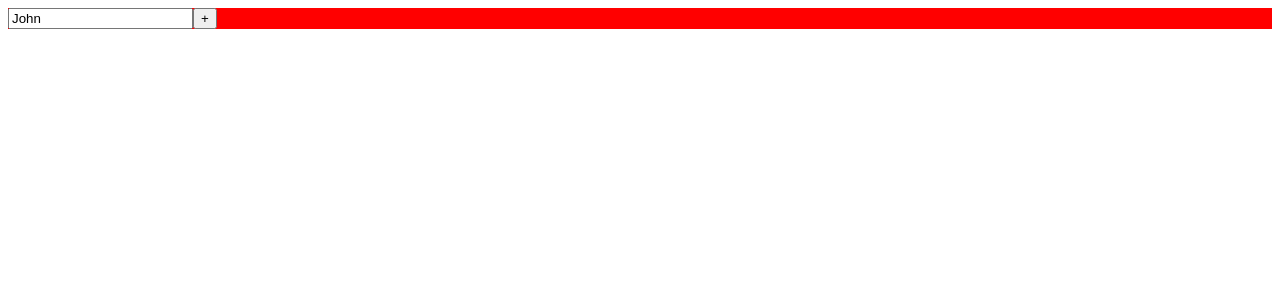
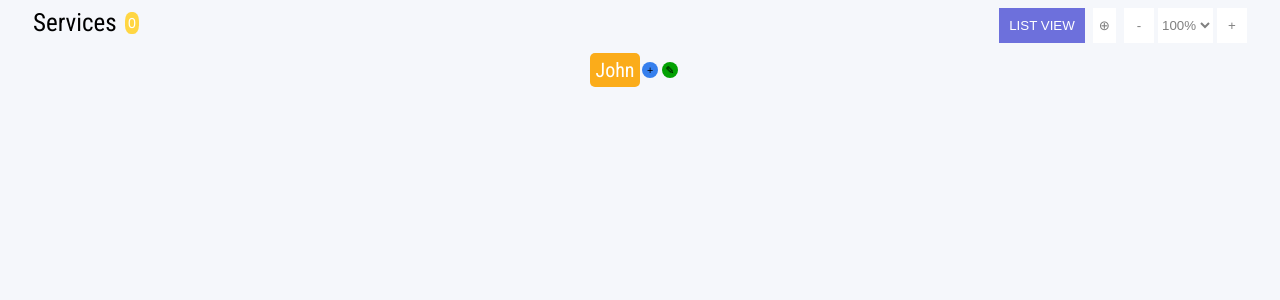
Before and after one commit to filipovandrij/-Draggable-Tree, a React (Create React App) app: page / in a window 1280 px wide. Shown: the top 300 px of the page. Built offline with nearby package versions, Linux system fonts and the light colour scheme.

Commit message:
create header and styled him

```diff
--- a/public/index.html
+++ b/public/index.html
@@ -8,6 +8,12 @@
       name="description"
       content="Web site created using create-react-app"
     />
+    <link rel="preconnect" href="https://fonts.googleapis.com" />
+    <link rel="preconnect" href="https://fonts.gstatic.com" crossorigin />
+    <link
+      href="https://fonts.googleapis.com/css2?family=Roboto+Condensed&display=swap"
+      rel="stylesheet"
+    />
     <title>Services-test-Filipov</title>
   </head>
   <body>
--- a/src/App.scss
+++ b/src/App.scss
@@ -1,3 +1,71 @@
+body {
+  height: 100vh;
+  background-color: #f5f7fb;
+}
+
 .app {
-  background-color: red;
+  font-family: "Roboto Condensed", sans-serif;
 }
+
+.family-tree {
+  font-size: 20px;
+  display: flex;
+  flex-direction: row;
+  justify-content: center;
+  .block {
+    display: flex;
+    justify-content: center;
+  }
+  .father-block {
+    display: flex;
+    align-items: center;
+    justify-content: center;
+    margin-bottom: 10px;
+    input {
+      min-width: 20px;
+      max-width: 80px;
+    }
+  }
+  span {
+    color: white;
+    border-radius: 5px;
+    padding: 5px;
+    background-color: rgb(251, 172, 26);
+  }
+  button {
+    border: none;
+    width: 20px;
+    height: 20px;
+    display: flex;
+    align-items: center;
+    justify-content: center;
+    border-radius: 50%;
+    cursor: pointer;
+    transform: scale(0.8);
+  }
+
+  .delete-button {
+    background-color: red;
+  }
+  .add-button {
+    background-color: rgb(53, 127, 237);
+  }
+  .edit-button {
+    background-color: rgb(3, 161, 3);
+  }
+}
+
+.family-tree > div {
+  display: flex;
+  flex-direction: column;
+  align-items: center;
+  margin-right: 10px;
+  padding: 10px;
+}
+
+.family-tree > div > .family-tree {
+  display: flex;
+  flex-direction: row;
+  justify-content: space-between;
+  margin-top: 20px;
+}
--- a/src/App.tsx
+++ b/src/App.tsx
@@ -1,5 +1,6 @@
 import FamilyTree from "./components/FamilyTree";
 import "./App.scss";
+import Header from "./container/Header";
 
 type Props = {};
 const App = (props: Props) => {
@@ -10,6 +11,7 @@ const App = (props: Props) => {
   };
   return (
     <div className="app">
+      <Header />
       <FamilyTree family={familyData} />
     </div>
   );
--- a/src/components/FamilyTree.tsx
+++ b/src/components/FamilyTree.tsx
@@ -5,6 +5,7 @@ interface Person {
   name: string;
   children?: Person[];
   parent?: Person;
+  editMode?: boolean;
 }
 
 interface FamilyTreeProps {
@@ -15,7 +16,7 @@ const FamilyTree: React.FC<FamilyTreeProps> = ({ family }) => {
   const [familyData, setFamilyData] = useState<Person>(family);
 
   const handleAddChild = (person: Person) => {
-    const childName = prompt("Введіть ім'я нового дитини:");
+    const childName = prompt("Введите имя нового ребенка:");
     if (childName) {
       const newChild: Person = {
         id: Math.random(),
@@ -39,25 +40,65 @@ const FamilyTree: React.FC<FamilyTreeProps> = ({ family }) => {
     }
   };
 
+  const handleChangeName = (
+    person: Person,
+    event: React.ChangeEvent<HTMLInputElement>
+  ) => {
+    person.name = event.target.value;
+    setFamilyData({ ...familyData });
+  };
+
+  const handleToggleEditMode = (person: Person) => {
+    person.editMode = !person.editMode;
+    setFamilyData({ ...familyData });
+  };
+
   console.log(familyData);
 
-  const renderFamilyTree = (person: Person, level: number): JSX.Element => {
+  const renderFamilyTree = (person: Person): JSX.Element => {
     return (
-      <div key={person.id} style={{ marginLeft: `${level * 20}px` }}>
-        <div>
-          <input type="text" defaultValue={person.name} />
-          <button onClick={() => handleAddChild(person)}>+</button>
+      <div key={person.id}>
+        <div className="father-block">
+          {person.editMode ? (
+            <input
+              type="text"
+              value={person.name}
+              onChange={(event) => handleChangeName(person, event)}
+            />
+          ) : (
+            <span>{person.name}</span>
+          )}
+          <button className="add-button" onClick={() => handleAddChild(person)}>
+            +
+          </button>
           {person.parent && (
-            <button onClick={() => handleRemoveChild(person)}>-</button>
+            <button
+              className="delete-button"
+              onClick={() => handleRemoveChild(person)}
+            >
+              X
+            </button>
           )}
+          <button
+            className="edit-button"
+            onClick={() => handleToggleEditMode(person)}
+          >
+            {person.editMode ? "✔" : "✎"}
+          </button>
         </div>
-        {person.children &&
-          person.children.map((child) => renderFamilyTree(child, level + 1))}
+        <div className="block">
+          {person.children &&
+            person.children.map((child) => (
+              <React.Fragment key={child.id}>
+                {renderFamilyTree(child)}
+              </React.Fragment>
+            ))}
+        </div>
       </div>
     );
   };
 
-  return <div className="family-tree">{renderFamilyTree(familyData, 0)}</div>;
+  return <div className="family-tree">{renderFamilyTree(familyData)}</div>;
 };
 
 export default FamilyTree;
--- /dev/null
+++ b/src/container/Header.scss
@@ -0,0 +1,77 @@
+header {
+  display: flex;
+  justify-content: space-between;
+  padding: 0 25px;
+}
+
+.main-logo {
+  .logotype {
+    color: black;
+    font-size: 25px;
+    display: flex;
+    align-items: center;
+    justify-content: center;
+    .logotype-0 {
+      margin-left: 8px;
+      background-color: rgb(255, 214, 67);
+      color: white;
+      font-size: 14px;
+      border-radius: 40%;
+      padding: 3px;
+    }
+  }
+}
+.size-options-box {
+  display: flex;
+  justify-content: space-between;
+
+  .to-center-options {
+    display: flex;
+    justify-content: space-between;
+    .list-view-btn {
+      background-color: #6d70dc;
+      color: white;
+      padding: 10px;
+      border: none;
+    }
+    .to-center-btn {
+      color: grey;
+      background-color: white;
+      border: none;
+      margin-left: 8px;
+      &:hover {
+        color: white;
+        background-color: #c9cbcf;
+      }
+    }
+  }
+
+  .scale-options {
+    margin-left: 8px;
+    display: flex;
+    margin-left: 8px;
+    justify-content: center;
+
+    .decrement-btn,
+    .increment-btn {
+      color: grey;
+      width: 30px;
+      background-color: white;
+      border: none;
+      &:hover {
+        color: white;
+        background-color: #c9cbcf;
+      }
+    }
+    .select-scale {
+      margin: 0 4px;
+      color: grey;
+      background-color: white;
+      border: none;
+      &:hover {
+        color: white;
+        background-color: #c9cbcf;
+      }
+    }
+  }
+}
--- /dev/null
+++ b/src/container/Header.tsx
@@ -0,0 +1,91 @@
+import { useState } from "react";
+import "./Header.scss";
+
+type Props = {};
+
+const Header = (props: Props) => {
+  const [scale, setScale] = useState("100%");
+
+  const handleIncrease = () => {
+    const options = [
+      "25%",
+      "30%",
+      "40%",
+      "50%",
+      "60%",
+      "70%",
+      "80%",
+      "90%",
+      "100%",
+      "125%",
+      "150%",
+    ];
+    const currentIndex = options.indexOf(scale);
+    if (currentIndex < options.length - 1) {
+      setScale(options[currentIndex + 1]);
+    }
+  };
+
+  const handleDecrease = () => {
+    const options = [
+      "25%",
+      "30%",
+      "40%",
+      "50%",
+      "60%",
+      "70%",
+      "80%",
+      "90%",
+      "100%",
+      "125%",
+      "150%",
+    ];
+    const currentIndex = options.indexOf(scale);
+    if (currentIndex > 0) {
+      setScale(options[currentIndex - 1]);
+    }
+  };
+
+  return (
+    <header>
+      <div className="main-logo">
+        <span className="logotype">
+          Services<span className="logotype-0">O</span>
+        </span>
+      </div>
+      <div className="size-options-box">
+        <div className="to-center-options">
+          <button className="list-view-btn">LIST VIEW</button>
+          <button className="to-center-btn">&oplus;</button>
+        </div>
+        <div className="scale-options">
+          <button className="decrement-btn" onClick={handleDecrease}>
+            -
+          </button>
+          <select
+            className="select-scale"
+            value={scale}
+            onChange={(e) => setScale(e.target.value)}
+          >
+            <option value="25%">25%</option>
+            <option value="30%">30%</option>
+            <option value="40%">40%</option>
+            <option value="50%">50%</option>
+            <option value="60%">60%</option>
+            <option value="70%">70%</option>
+            <option value="80%">80%</option>
+            <option value="90%">90%</option>
+            <option value="100%">100%</option>
+            <option value="125%">125%</option>
+            <option value="150%">150%</option>
+          </select>
+          <button className="increment-btn" onClick={handleIncrease}>
+            +
+          </button>
+        </div>
+      </div>
+    </header>
+  );
+};
+
+export default Header;
```
